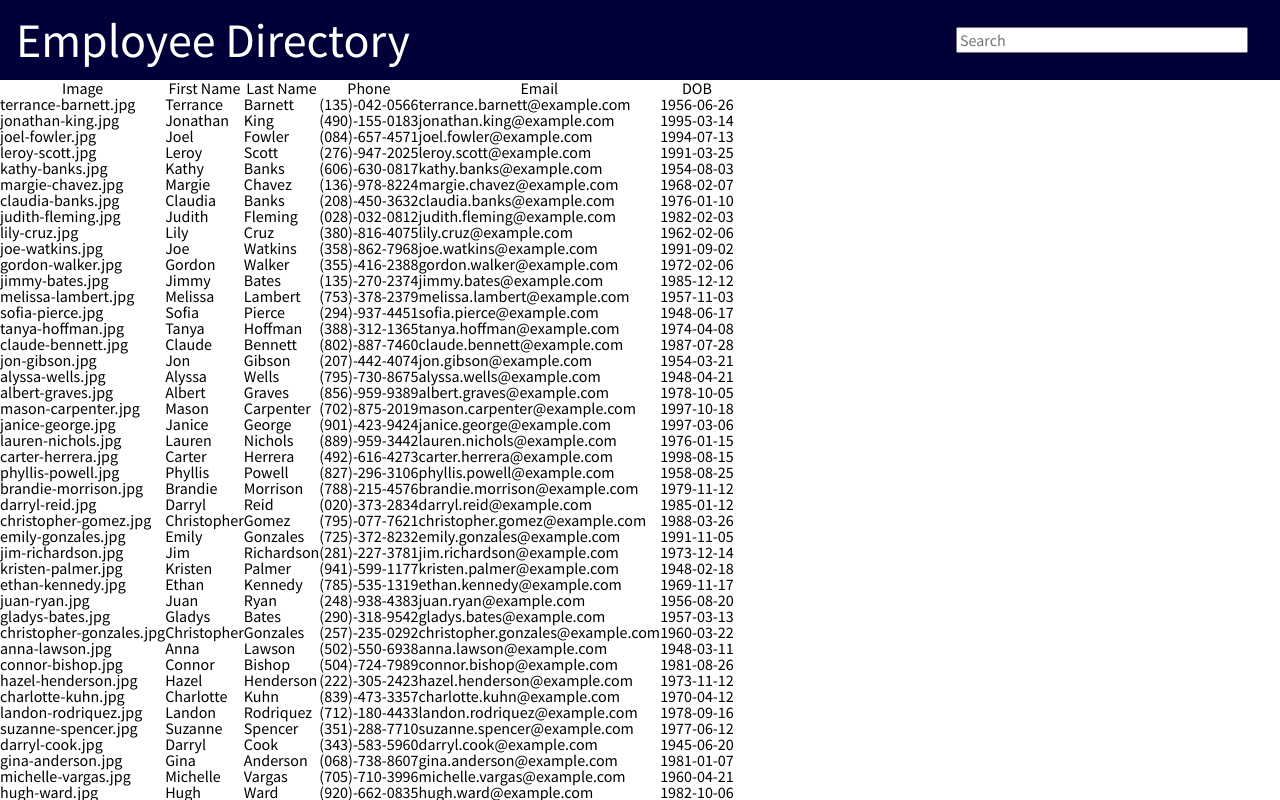
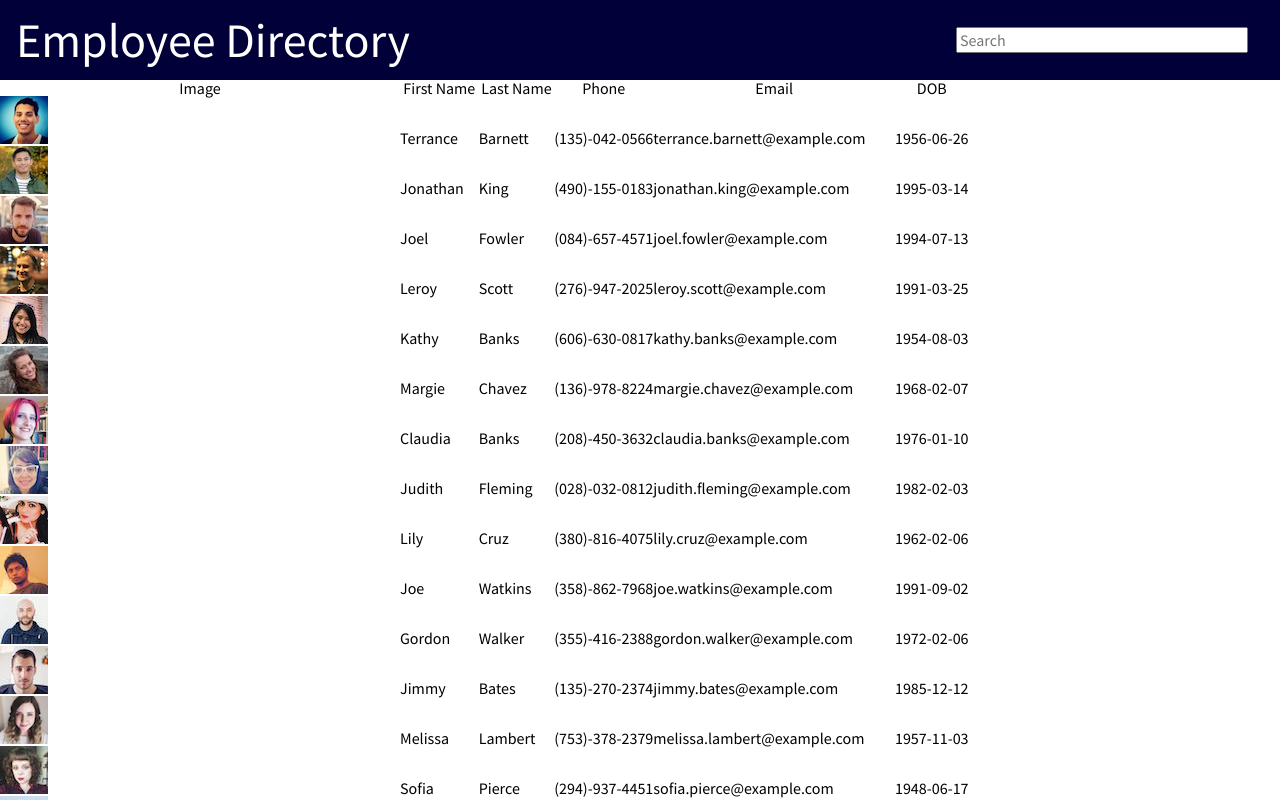
Before and after one commit to SierraChapman/employee-directory, a React (Create React App) app: page / in a window 1280 px wide. Shown: the top 800 px of the page. Built offline with nearby package versions, Linux system fonts and the light colour scheme.

Commit message:
render images in table

```diff
--- a/src/App.js
+++ b/src/App.js
@@ -13,7 +13,7 @@ function App() {
   const [state, dispatch] = useReducer((state, action) => {
     return state;
   }, {
-    employees: employees.map(employee => ({...employee, display: true})), // employee list, initialized with all displayed
+    employees: employees.map(employee => ({...employee, name: employee["First Name"] + " " +  employee["Last Name"], display: true})), // employee list, initialized with all displayed
     filter: "", // string typed in search bar
     sortedBy: "None", // used to determine which arrow to highlight
     descending: false, // also used to determine which arrow to highlight
--- a/src/components/Row/index.js
+++ b/src/components/Row/index.js
@@ -6,7 +6,7 @@ function Row(props) {
   return (
     <tr>
       {props.columns.map(columnName => {
-        return <td>{props.data[columnName]}</td>
+        return <td>{columnName !== "Image" ? props.data[columnName] : <img src={`${process.env.PUBLIC_URL}/img/${props.data[columnName]}`} alt={props.data.name}/>}</td>
       })}
     </tr>
   );
```
